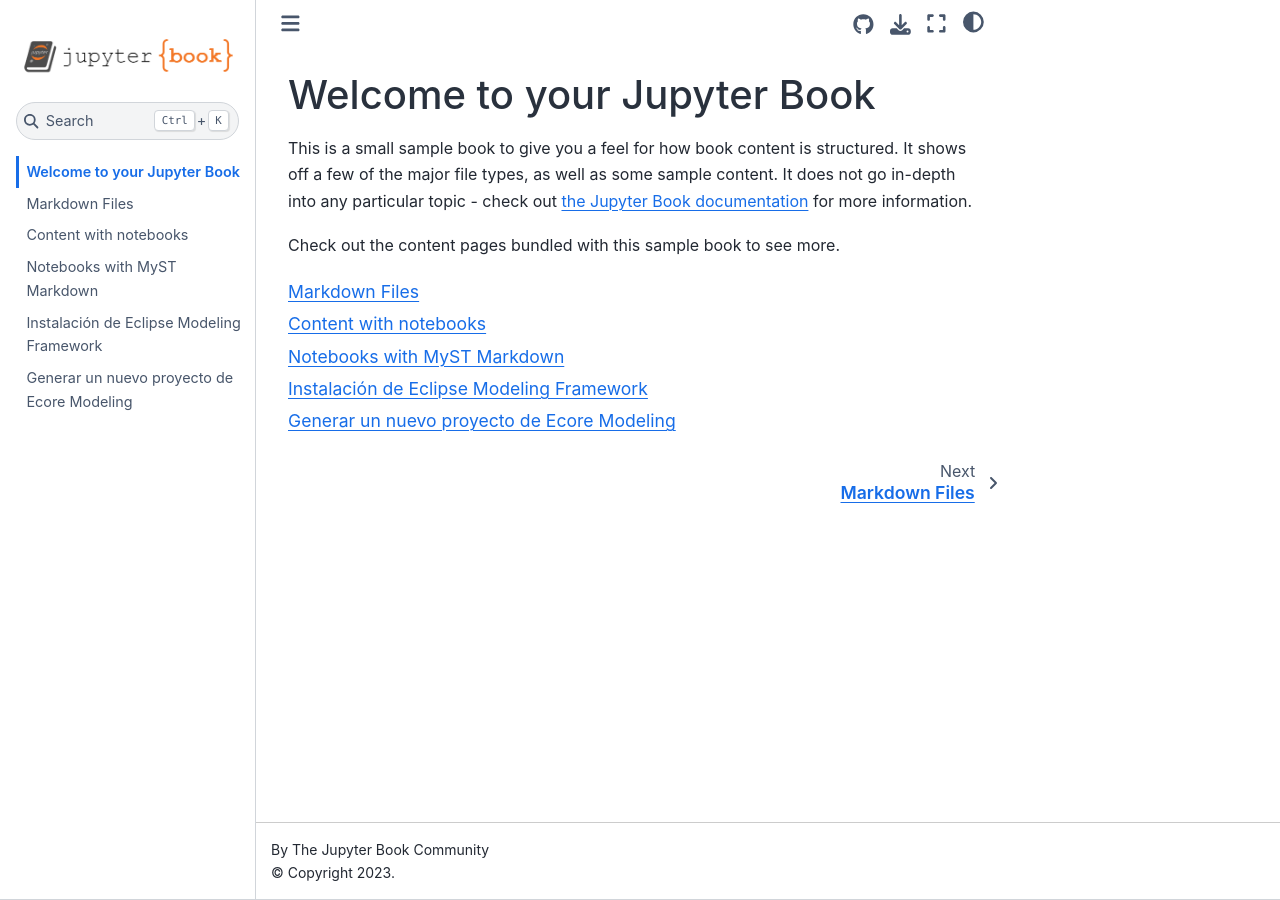
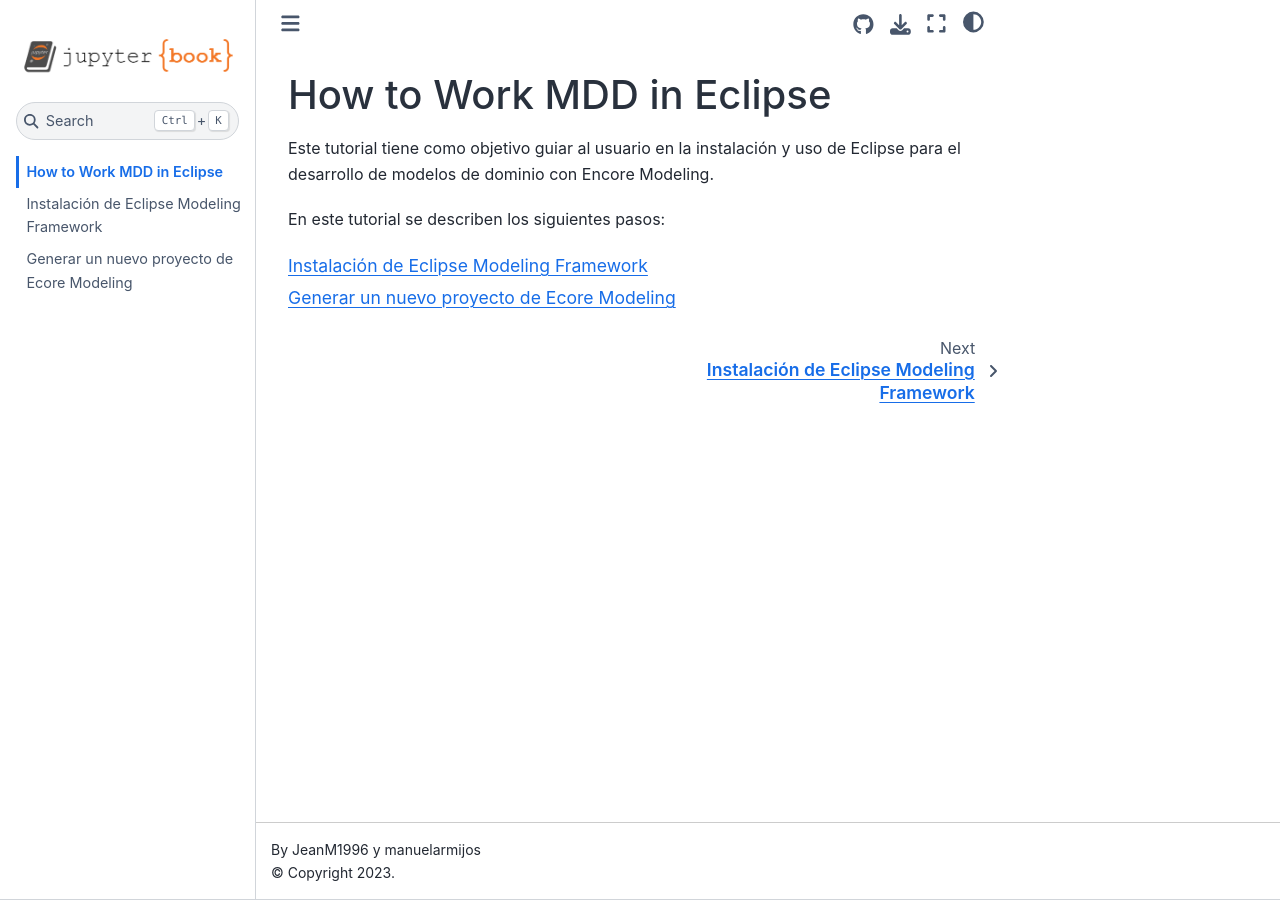
Before and after one commit to JeanM1996/eclipse-mdd-guide, a Jupyter Book: the page built from intro.md, in a window 1280 px wide. Built offline with Jupyter Book 1.0.4 settings and Sphinx 7.4.7 and the Sphinx Book theme 1.1.4, drawn with Linux system fonts in a browser that asks for light colours.

Commit message:
updating info files

````diff
--- a/_config.yml
+++ b/_config.yml
@@ -1,8 +1,8 @@
 # Book settings
 # Learn more at https://jupyterbook.org/customize/config.html
 
-title: My sample book
-author: The Jupyter Book Community
+title: How to Work MDD in Eclipse
+author: JeanM1996 y manuelarmijos
 logo: logo.png
 
 # Force re-execution of notebooks on each build.
--- a/_toc.yml
+++ b/_toc.yml
@@ -4,8 +4,5 @@
 format: jb-book
 root: intro
 chapters:
-- file: markdown
-- file: notebooks
-- file: markdown-notebooks
 - file: install
 - file: new-project
--- a/intro.md
+++ b/intro.md
@@ -1,11 +1,8 @@
-# Welcome to your Jupyter Book
+# How to Work MDD in Eclipse
 
-This is a small sample book to give you a feel for how book content is
-structured.
-It shows off a few of the major file types, as well as some sample content.
-It does not go in-depth into any particular topic - check out [the Jupyter Book documentation](https://jupyterbook.org) for more information.
+Este tutorial tiene como objetivo guiar al usuario en la instalación y uso de Eclipse para el desarrollo de modelos de dominio con Encore Modeling.
 
-Check out the content pages bundled with this sample book to see more.
+En este tutorial se describen los siguientes pasos:
 
 ```{tableofcontents}
 ```
````
